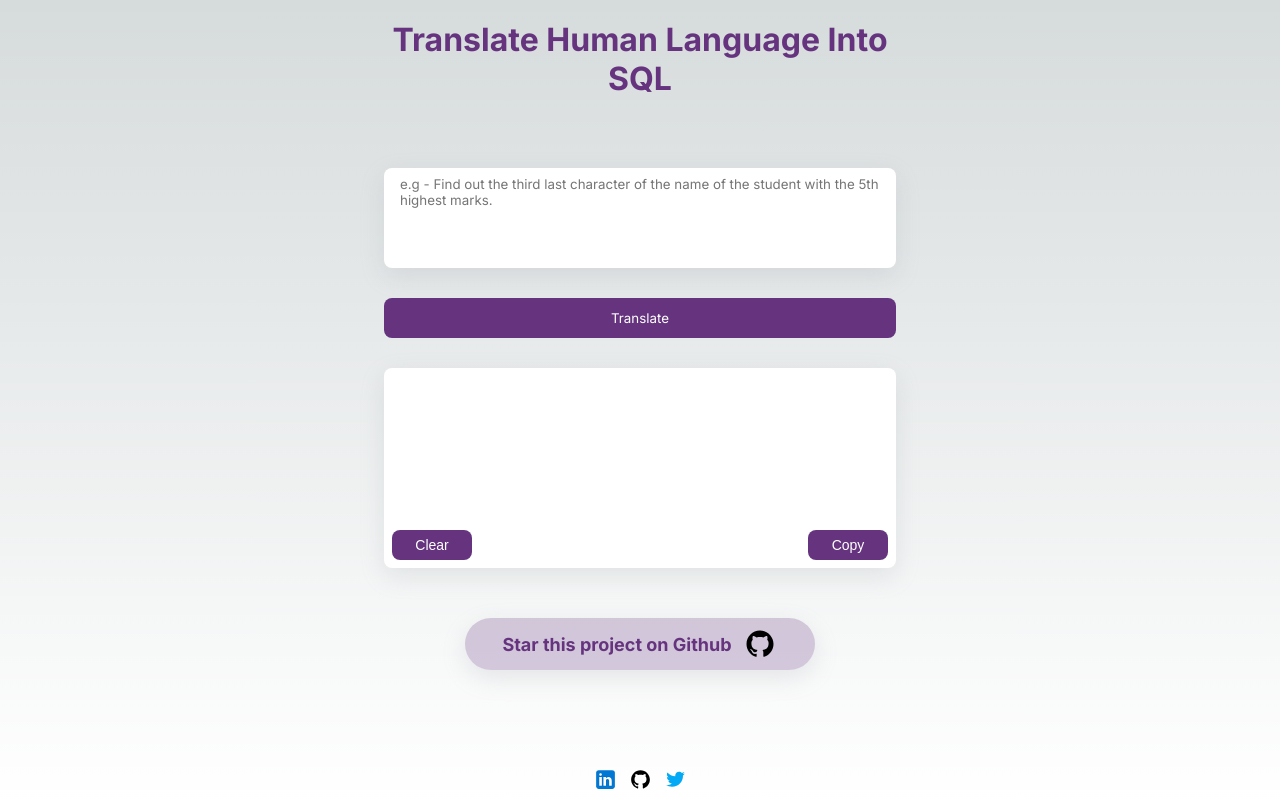
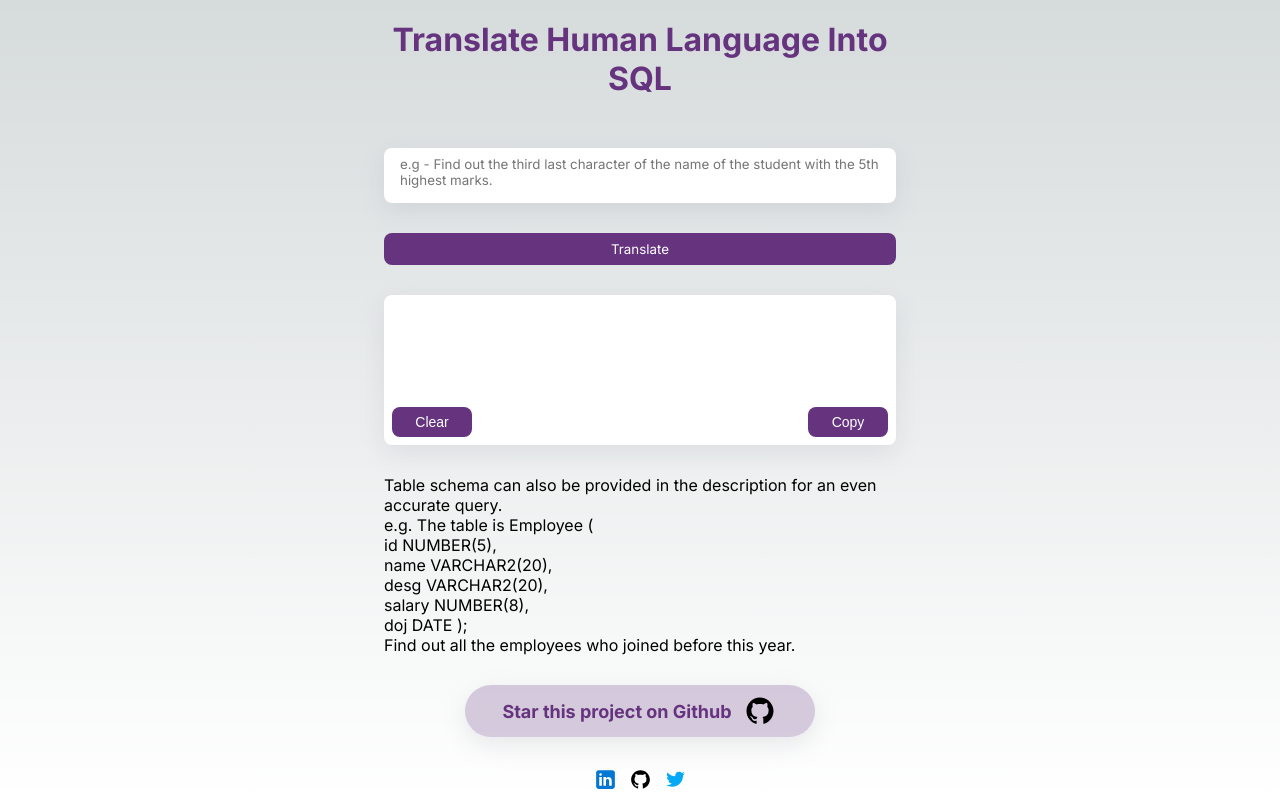
Before and after one commit to heyyayesh/english-to-sql, a Next.js app: page / in a window 1280 px wide. Built offline with nearby package versions, Linux system fonts and the light colour scheme.

Commit message:
Add instructions

```diff
--- a/pages/index.js
+++ b/pages/index.js
@@ -69,6 +69,7 @@ export default function Home() {
           className={styles.input}
           style={inter.style}
           placeholder='e.g - Find out the third last character of the name of the student with the 5th highest marks.'
+          spellCheck='false'
         />
 
         <button
@@ -98,6 +99,18 @@ export default function Home() {
             Clear
           </button>
         </div>
+
+        <p className={styles.instructions}>
+          Table schema can also be provided in the description for an even
+          accurate query. <br />
+          e.g. The table is Employee ( <br />
+          id NUMBER(5), <br />
+          name VARCHAR2(20), <br />
+          desg VARCHAR2(20), <br />
+          salary NUMBER(8), <br />
+          doj DATE ); <br />
+          Find out all the employees who joined before this year.
+        </p>
 
         <a
           className={styles.star}
--- a/styles/Home.module.css
+++ b/styles/Home.module.css
@@ -12,12 +12,12 @@
 .main > h1 {
   color: #66347f;
   text-align: center;
-  margin-bottom: 40px;
+  margin-bottom: 20px;
 }
 
 .main .input {
   border: none;
-  height: 100px;
+  height: 130px;
   border-radius: 8px;
   box-shadow: rgba(149, 157, 165, 0.2) 0px 8px 24px;
   padding: 8px 16px;
@@ -42,7 +42,7 @@
   border-radius: 8px;
   box-shadow: rgba(149, 157, 165, 0.2) 0px 8px 24px;
   padding: 8px 16px;
-  min-height: 200px;
+  min-height: 150px;
   position: relative;
 }
 
@@ -77,7 +77,10 @@
   padding: 8px;
   gap: 10px;
   box-shadow: rgba(149, 157, 165, 0.2) 0px 8px 24px;
-  margin-top: 20px;
+}
+
+.main .instructions {
+  font-size: 16px;
 }
 
 .main footer {
```
